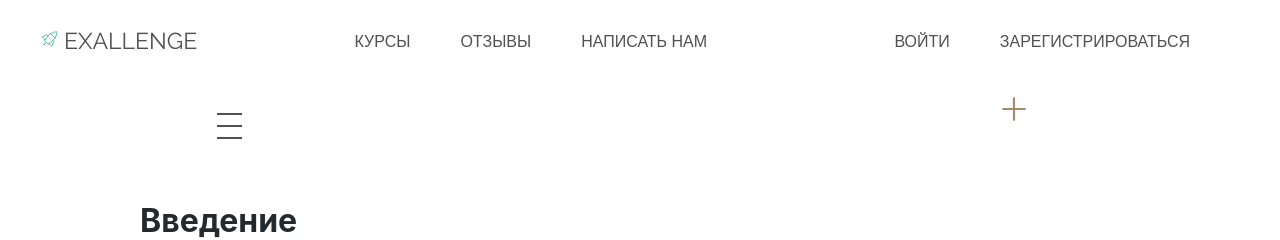
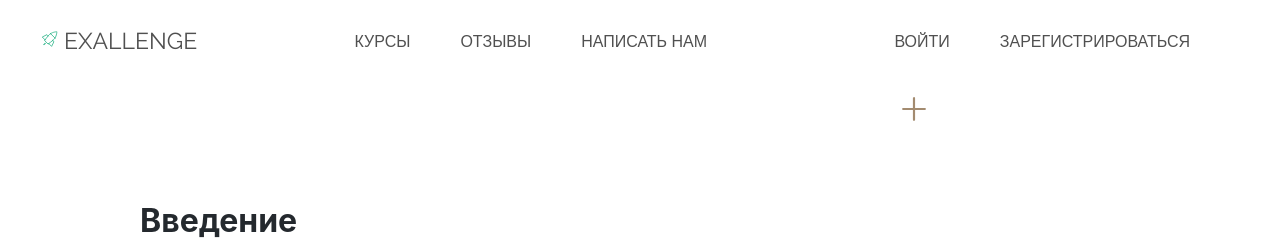
Before and after one commit to EXALLENGE/exallenge, a Vue app: page /course/1/1 in a window 1280 px wide. Shown: the top 240 px of the page. Built offline with nearby package versions, Linux system fonts and the light colour scheme; what vue-resource would draw is missing.

Commit message:
pull over complete

```diff
--- a/src/components/Task.vue
+++ b/src/components/Task.vue
@@ -1,13 +1,19 @@
 <template>
   <div>
-    <div class="nav-btn" v-on:click="toggleMenu">
+    <div class="nav-btn" v-on:click="message" v-bind:class="{ hidden: !show }">
       <label for="nav-check">
         <span></span>
         <span></span>
         <span></span>
       </label>
     </div>
-    <svg class="accordion__icon" width="28" height="28" v-on:click="message">
+    <svg
+      class="accordion__icon"
+      width="28"
+      height="28"
+      v-on:click="message"
+      v-bind:class="{ hidden: show }"
+    >
       <use xlink:href="#icon-plus"></use>
     </svg>
     <use xlink:href="#icon-plus">
@@ -30,21 +36,19 @@
 </template>
 
 <style scoped>
-/* Никита: */
-
-.hidden, .nav-btn {
+.hidden {
   display: none;
 }
 
 .accordion__icon {
   color: #a38b70;
-  margin-left: 1000px;
+  padding-left: 900px;
+  /* display: inline-block; */
 }
 
 .nav-btn {
-  display: inline-block;
   position: absolute;
-  right: 1000px;
+  right: 800px;
   top: 100px;
 }
 
```
